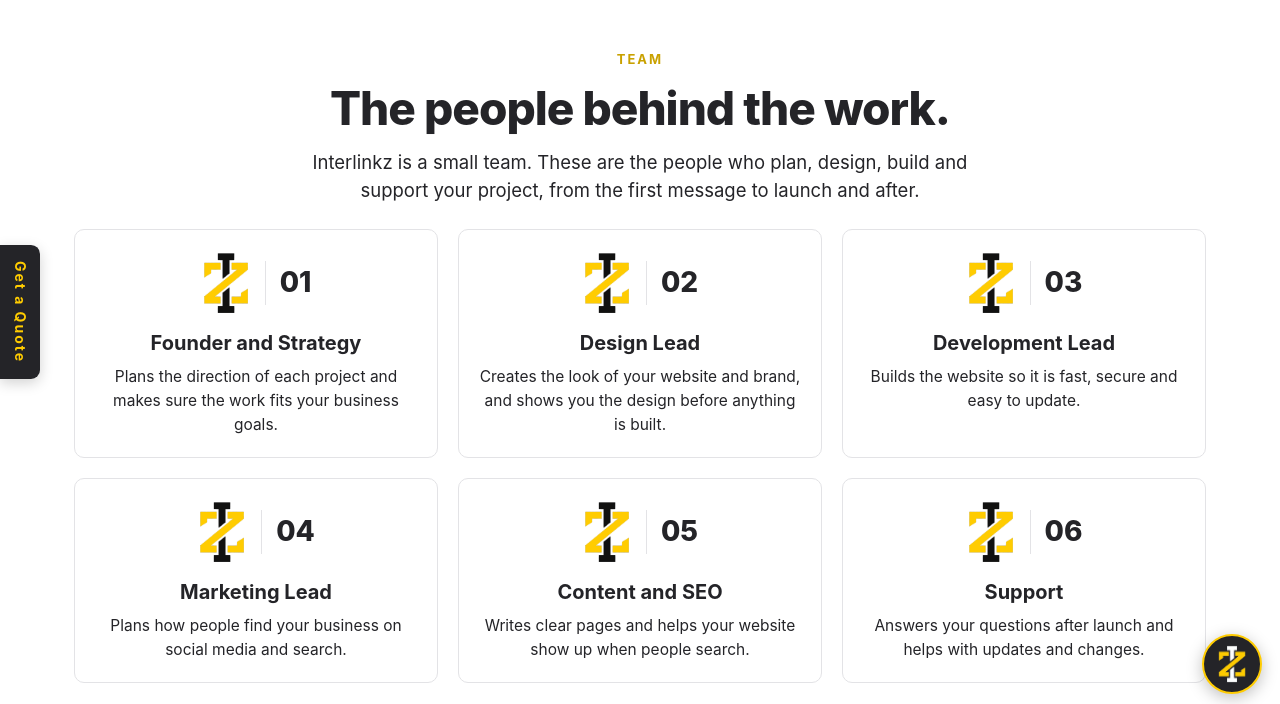
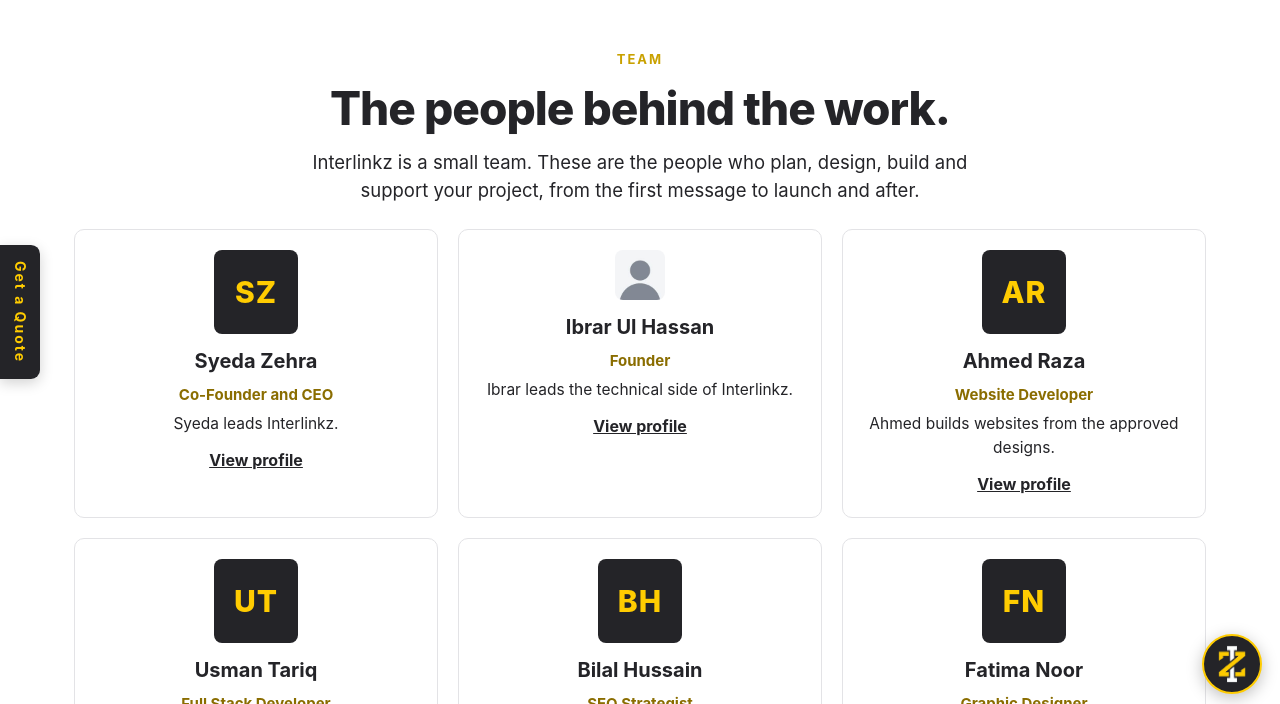
Before and after one commit to ladlabaloch512-blip/interlinkz-v7-services-as-links, a plain HTML site: page team.html in a window 1280 px wide. Shown: the part 88-792 px from the top of the page. Drawn offline with Linux system fonts and the light colour scheme.

Commit message:
Fix team page: list the 8 team members with profile links

```diff
--- a/team.html
+++ b/team.html
@@ -25,12 +25,14 @@
 <p class="lede">Interlinkz is a small team. These are the people who plan, design, build and support your project, from the first message to launch and after.</p>
 </section>
 <section class="wrap"><div class="team-grid">
-<div class="team-card"><div class="t-vis"><img src="symbol-light.png" alt="" aria-hidden="true"><span class="t-init">01</span></div><h3>Founder and Strategy</h3><p>Plans the direction of each project and makes sure the work fits your business goals.</p></div>
-<div class="team-card"><div class="t-vis"><img src="symbol-light.png" alt="" aria-hidden="true"><span class="t-init">02</span></div><h3>Design Lead</h3><p>Creates the look of your website and brand, and shows you the design before anything is built.</p></div>
-<div class="team-card"><div class="t-vis"><img src="symbol-light.png" alt="" aria-hidden="true"><span class="t-init">03</span></div><h3>Development Lead</h3><p>Builds the website so it is fast, secure and easy to update.</p></div>
-<div class="team-card"><div class="t-vis"><img src="symbol-light.png" alt="" aria-hidden="true"><span class="t-init">04</span></div><h3>Marketing Lead</h3><p>Plans how people find your business on social media and search.</p></div>
-<div class="team-card"><div class="t-vis"><img src="symbol-light.png" alt="" aria-hidden="true"><span class="t-init">05</span></div><h3>Content and SEO</h3><p>Writes clear pages and helps your website show up when people search.</p></div>
-<div class="team-card"><div class="t-vis"><img src="symbol-light.png" alt="" aria-hidden="true"><span class="t-init">06</span></div><h3>Support</h3><p>Answers your questions after launch and helps with updates and changes.</p></div>
+<div class="team-card"><div class="t-vis"><span class="t-init-block" aria-hidden="true">SZ</span></div><h3>Syeda Zehra</h3><p class="t-desig">Co-Founder and CEO</p><p>Syeda leads Interlinkz.</p><a class="t-link" href="team-syeda-zehra.html">View profile</a></div>
+<div class="team-card"><div class="t-vis"><img class="t-photo" src="team-ibrar.jpg" alt="Ibrar Ul Hassan profile image"></div><h3>Ibrar Ul Hassan</h3><p class="t-desig">Founder</p><p>Ibrar leads the technical side of Interlinkz.</p><a class="t-link" href="team-ibrar-ul-hassan.html">View profile</a></div>
+<div class="team-card"><div class="t-vis"><span class="t-init-block" aria-hidden="true">AR</span></div><h3>Ahmed Raza</h3><p class="t-desig">Website Developer</p><p>Ahmed builds websites from the approved designs.</p><a class="t-link" href="team-ahmed-raza.html">View profile</a></div>
+<div class="team-card"><div class="t-vis"><span class="t-init-block" aria-hidden="true">UT</span></div><h3>Usman Tariq</h3><p class="t-desig">Full Stack Developer</p><p>Usman works on both sides of a website: the pages visitors see and the parts behind them, like forms, dashboards and stored data.</p><a class="t-link" href="team-usman-tariq.html">View profile</a></div>
+<div class="team-card"><div class="t-vis"><span class="t-init-block" aria-hidden="true">BH</span></div><h3>Bilal Hussain</h3><p class="t-desig">SEO Strategist</p><p>Bilal helps websites show up in search.</p><a class="t-link" href="team-bilal-hussain.html">View profile</a></div>
+<div class="team-card"><div class="t-vis"><span class="t-init-block" aria-hidden="true">FN</span></div><h3>Fatima Noor</h3><p class="t-desig">Graphic Designer</p><p>Fatima designs the visuals: logos, social media posts and the graphics a website needs, all in the client's own brand colours.</p><a class="t-link" href="team-fatima-noor.html">View profile</a></div>
+<div class="team-card"><div class="t-vis"><span class="t-init-block" aria-hidden="true">HA</span></div><h3>Hassan Ali</h3><p class="t-desig">Digital Marketer</p><p>Hassan plans and runs marketing campaigns.</p><a class="t-link" href="team-hassan-ali.html">View profile</a></div>
+<div class="team-card"><div class="t-vis"><span class="t-init-block" aria-hidden="true">AK</span></div><h3>Ayesha Khan</h3><p class="t-desig">Content Writer</p><p>Ayesha writes the words for websites, blogs and social posts.</p><a class="t-link" href="team-ayesha-khan.html">View profile</a></div>
 </div><p style="font-size:17px;margin-top:24px">Want to join us? See <a href="careers.html" style="text-decoration:underline;font-weight:700">Careers</a>.</p></section>
 <section class="cta cta-dark" style="margin-top:64px">
 <div class="wrap cta-in">
```
